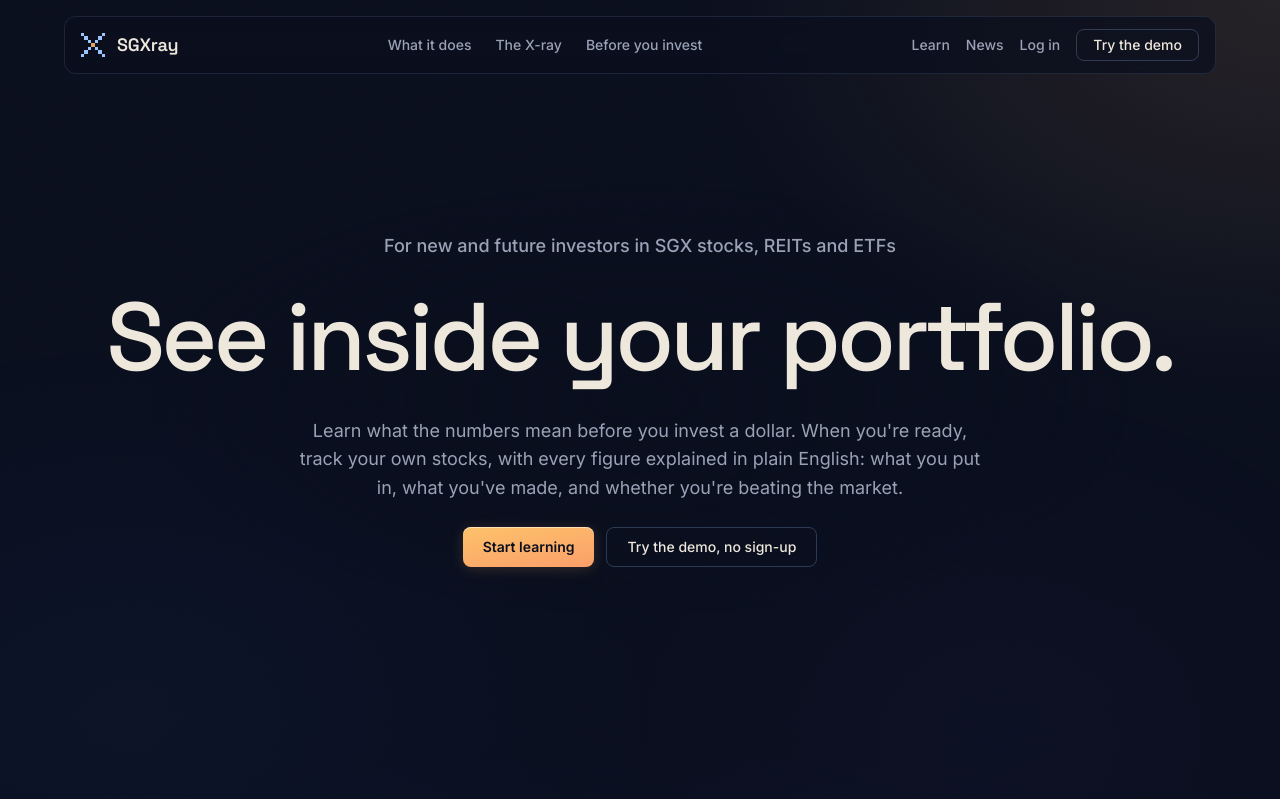
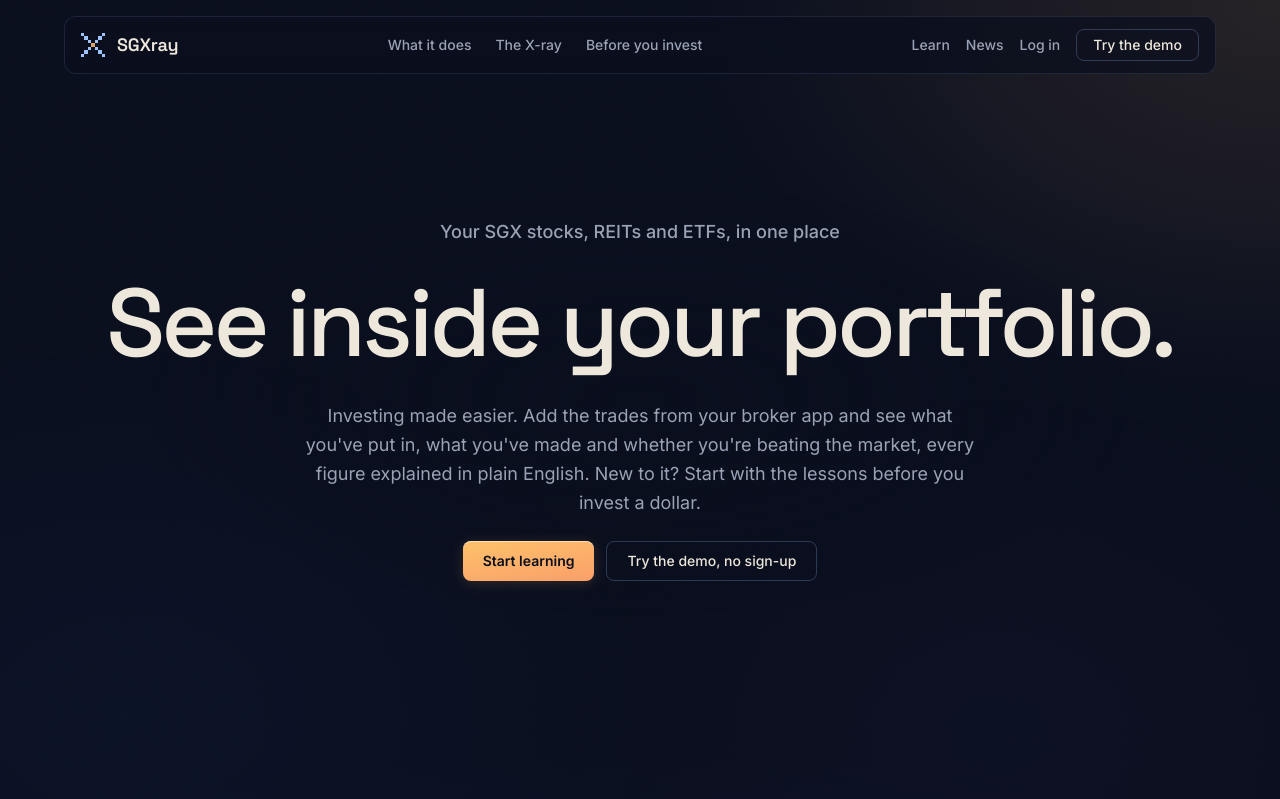
Before and after one commit to DanielLimJunWei/SGXray, a Flask app: page / in a window 1280 px wide. Shown: the top 799 px of the page. Run offline with Flask 3, Linux system fonts and the light colour scheme; some libraries are stand-ins or nearby versions.

Commit message:
Reword the home page for every investor, not only beginners: your SGX holdings in one place, investing made easier

```diff
--- a/templates/home.html
+++ b/templates/home.html
@@ -13,9 +13,9 @@
 {% block content %}
   <section class="hero wrap">
     {% if account_deleted %}<p class="form-ok" role="status">Your account and everything in it have been deleted. Thanks for trying SGXray.</p>{% endif %}
-    <p class="eyebrow">For new and future investors in SGX stocks, REITs and ETFs</p>
+    <p class="eyebrow">Your SGX stocks, REITs and ETFs, in one place</p>
     <h1>See inside your portfolio.</h1>
-    <p>Learn what the numbers mean before you invest a dollar. When you're ready, track your own stocks, with every figure explained in plain English: what you put in, what you've made, and whether you're beating the market.</p>
+    <p>Investing made easier. Add the trades from your broker app and see what you've put in, what you've made and whether you're beating the market, every figure explained in plain English. New to it? Start with the lessons before you invest a dollar.</p>
     <div class="ctas">
       <a class="btn btn-primary" href="{{ url_for('learn') }}">Start learning</a>
       <a class="btn btn-ghost" href="{{ url_for('demo') }}">Try the demo, no sign-up</a>
```
